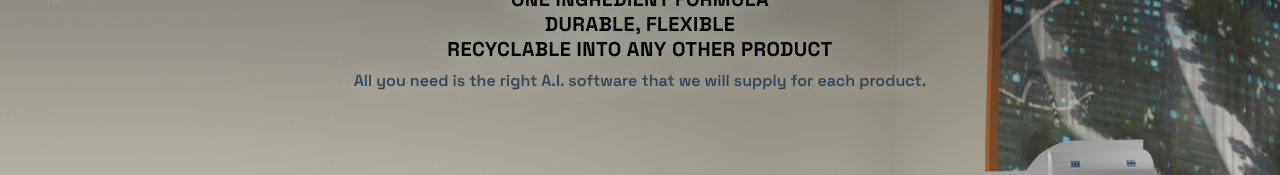
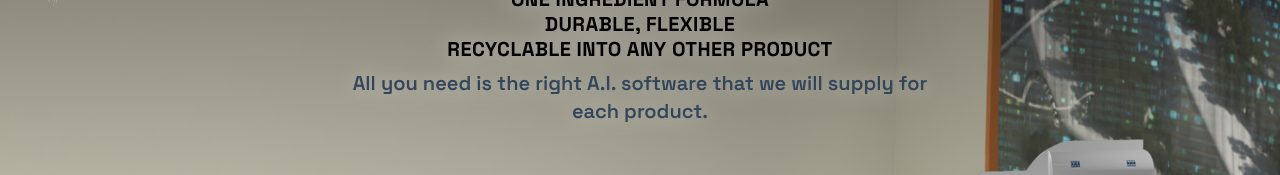
Before and after one commit to logisoltech/product-printer-motivational-lifestyle, a Next.js app: page / in a window 1280 px wide. Shown: the part 134-309 px from the top of the page. Built offline with nearby package versions, Linux system fonts and the light colour scheme.

Commit message:
Update Hero.js

```diff
--- a/app/Cx/Hero.js
+++ b/app/Cx/Hero.js
@@ -89,7 +89,7 @@ export default function Hero() {
             <span className="block">Durable, flexible</span>
             <span className="block">Recyclable into any other product</span>
           </p>
-          <p className="mt-1.5 text-pretty text-sm font-semibold leading-snug text-[#32455A] drop-shadow-[0_1px_10px_rgba(255,255,255,0.45)] sm:mt-2 sm:text-base md:text-base">
+          <p className="mt-1.5 text-pretty text-base font-semibold leading-snug text-[#32455A] drop-shadow-[0_1px_10px_rgba(255,255,255,0.45)] sm:mt-2 sm:text-lg md:text-xl">
             All you need is the right A.I. software that we will supply for each
             product.
           </p>
```
